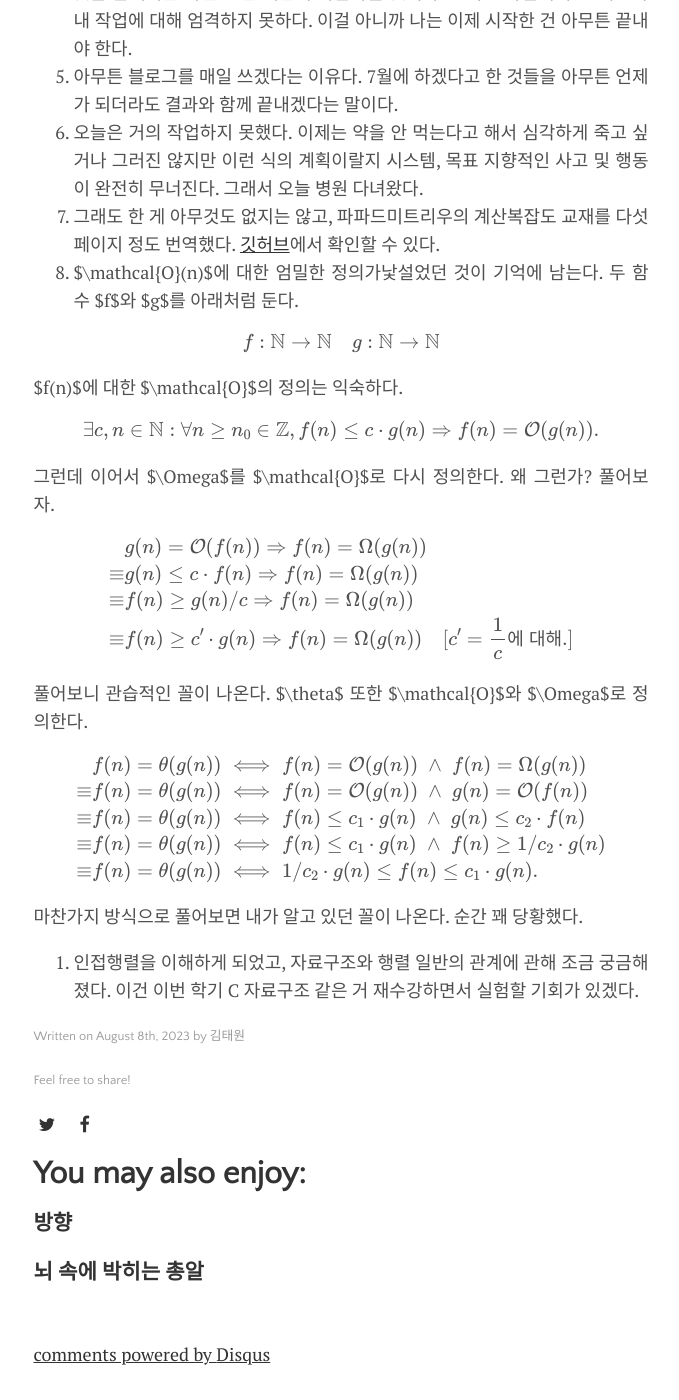
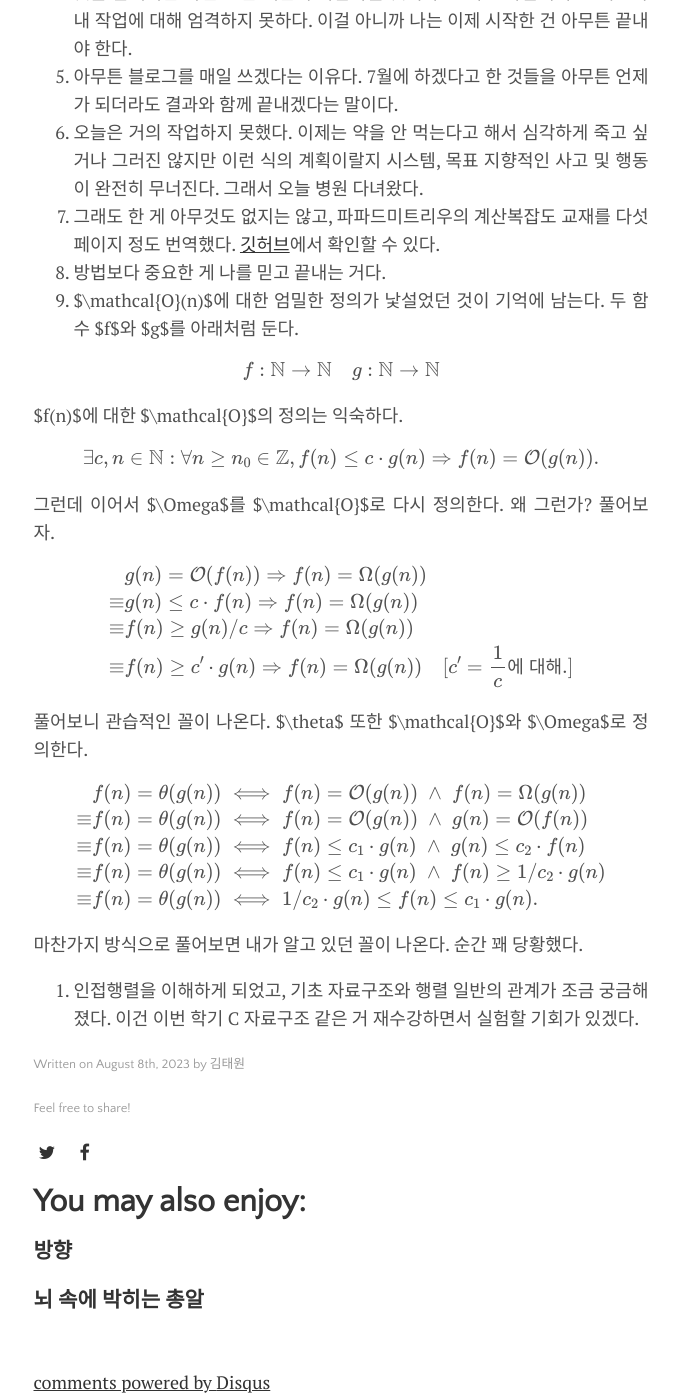
Before and after one commit to pangmoo-KTW/pangmoo-KTW, a Jekyll site: the page built from _posts/2023-08-08-gp.md, in a window 1280 px wide and 1400 px high, scrolled down 1082 px. Shown: the whole window, without its empty margins (299-978 px from the left). Built offline with Jekyll 4.4.1, drawn with Linux system fonts in a browser that asks for light colours; formulas are drawn with MathJax 3; comment, search, counter and statistics services are not loaded.

```diff
--- a/_posts/2023-08-08-gp.md
+++ b/_posts/2023-08-08-gp.md
@@ -47,7 +47,8 @@ tags: [essay]
     행동이 완전히 무너진다. 그래서 오늘 병원 다녀왔다.
 7. 그래도 한 게 아무것도 없지는 않고, 파파드미트리우의 계산복잡도 교재를
 다섯 페이지 정도 번역했다. [깃허브](https://github.com/pangmoo-KTW/TRANS/blob/main/Books/Papadimitriou/Papadimitriou1994.pdf)에서 확인할 수 있다.
-8. $\mathcal{O}(n)$에 대한 엄밀한 정의가낯설었던 것이 기억에 남는다. 두 함수 $f$와 $g$를
+8. 방법보다 중요한 게 나를 믿고 끝내는 거다.
+9. $\mathcal{O}(n)$에 대한 엄밀한 정의가 낯설었던 것이 기억에 남는다. 두 함수 $f$와 $g$를
 아래처럼 둔다.
 
 $$
@@ -85,5 +86,5 @@ $$
 
 마찬가지 방식으로 풀어보면 내가 알고 있던 꼴이 나온다. 순간 꽤 당황했다.
 
-9. 인접행렬을 이해하게 되었고, 자료구조와 행렬 일반의 관계에 관해 조금 궁금해졌다.
+10. 인접행렬을 이해하게 되었고, 기초 자료구조와 행렬 일반의 관계가 조금 궁금해졌다.
 이건 이번 학기 C 자료구조 같은 거 재수강하면서 실험할 기회가 있겠다.
```
